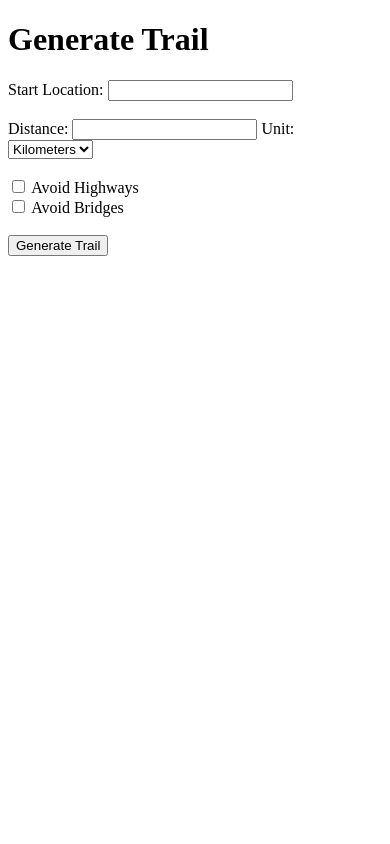
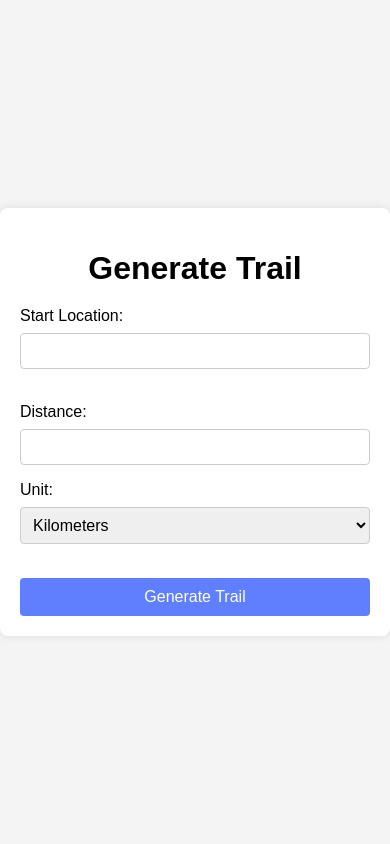
Before and after one commit to dcolinmorgan/runfree, a Flask app: page / in a window 390 px wide. Run offline with Flask 3, Linux system fonts and the light colour scheme.

Commit message:
better mobile interface

```diff
--- a/main.py
+++ b/main.py
@@ -96,5 +96,6 @@ def index():
   return render_template('index.html')
 
 
+# Run the Flask app
 if __name__ == '__main__':
-  app.run(debug=True)
+  app.run(host='0.0.0.0', port=80)
--- a/templates/index.html
+++ b/templates/index.html
@@ -4,28 +4,117 @@
     <meta charset="UTF-8">
     <meta name="viewport" content="width=device-width, initial-scale=1.0">
     <title>Trail Generator</title>
+    <style>
+        body {
+            font-family: Arial, sans-serif;
+            margin: 0;
+            padding: 0;
+            background-color: #f4f4f4;
+            display: flex;
+            justify-content: center;
+            align-items: center;
+            height: 100vh;
+        }
+
+        .container {
+            background-color: #fff;
+            padding: 20px;
+            border-radius: 8px;
+            box-shadow: 0 0 10px rgba(0, 0, 0, 0.1);
+            width: 90%;
+            max-width: 400px;
+        }
+
+        h1 {
+            text-align: center;
+            margin-bottom: 20px;
+        }
+
+        form {
+            display: flex;
+            flex-direction: column;
+        }
+
+        label {
+            margin-bottom: 8px;
+        }
+
+        input[type="text"],
+        input[type="number"],
+        select {
+            padding: 8px;
+            margin-bottom: 16px;
+            border-radius: 4px;
+            border: 1px solid #ccc;
+            font-size: 16px;
+        }
+
+        input[type="checkbox"] {
+            margin-right: 8px;
+        }
+
+        input[type="submit"] {
+            padding: 10px 20px;
+            background-color: #5F7FFF;
+            color: #fff;
+            border: none;
+            border-radius: 4px;
+            cursor: pointer;
+            font-size: 16px;
+            transition: background-color 0.3s;
+        }
+
+        input[type="submit"]:hover {
+            background-color: #4d6aff;
+        }
+
+        .result {
+            margin-top: 20px;
+            padding: 15px;
+            border-radius: 8px;
+            background-color: #f0f0f0;
+            text-align: center;
+            word-wrap: break-word; /* Ensure long URLs wrap to the next line */
+            max-width: 90%; /* Limit the maximum width of the result */
+            overflow: hidden; /* Hide any overflowing content */
+            overflow-wrap: break-word; /* Ensure long words are broken and wrapped */
+        }
+
+        .result a {
+            color: #5F7FFF;
+            text-decoration: none;
+        }
+
+    </style>
 </head>
 <body>
+    <div class="container">
         <h1>Generate Trail</h1>
         <form method="post">
             <label for="start_location">Start Location:</label>
-        <input type="text" id="start_location" name="start_location" required><br><br>
+            <input type="text" id="start_location" name="start_location" required><br>
             <label for="distance">Distance:</label>
             <input type="number" id="distance" name="distance" step="0.01" required>
             <label for="unit">Unit:</label>
             <select id="unit" name="unit">
                 <option value="km" selected>Kilometers</option>
                 <option value="mi">Miles</option>
-        </select><br><br>
-        <input type="checkbox" id="avoid_highways" name="avoid_highways">
+            </select><br>
+            <!-- <input type="checkbox" id="avoid_highways" name="avoid_highways">
             <label for="avoid_highways">Avoid Highways</label><br>
             <input type="checkbox" id="avoid_bridges" name="avoid_bridges">
-        <label for="avoid_bridges">Avoid Bridges</label><br><br>
+            <label for="avoid_bridges">Avoid Bridges</label><br><br> -->
             <input type="submit" value="Generate Trail">
         </form>
         {% if trail_link %}
+            <div class="result">
                 <p>Google Maps Trail Link:</p>
                 <a href="{{ trail_link }}" target="_blank">{{ trail_link }}</a>
+            </div>
         {% endif %}
+    </div>
+
+    <!-- Buy Me a Coffee Widget -->
+    <script data-name="BMC-Widget" data-cfasync="false" src="https://cdnjs.buymeacoffee.com/1.0.0/widget.prod.min.js" data-id="dcolinmorgan" data-description="Support me on Buy me a coffee!" data-message="have a nice run!" data-color="#5F7FFF" data-position="Right" data-x_margin="18" data-y_margin="18"></script>
 </body>
 </html>
```
Also changed, not shown: static/styles.css (+77 -0 lines). Lines whose indentation alone changed are shown as unchanged.
